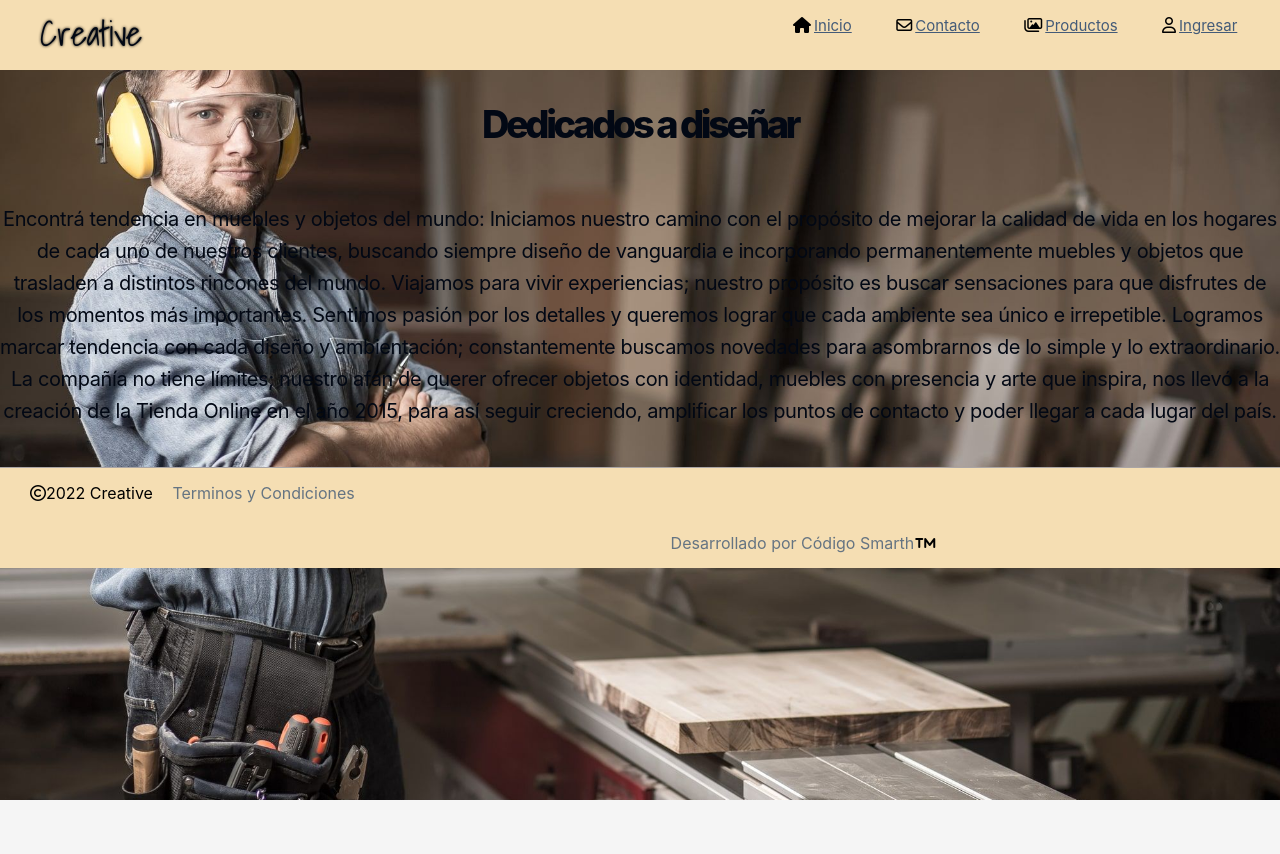
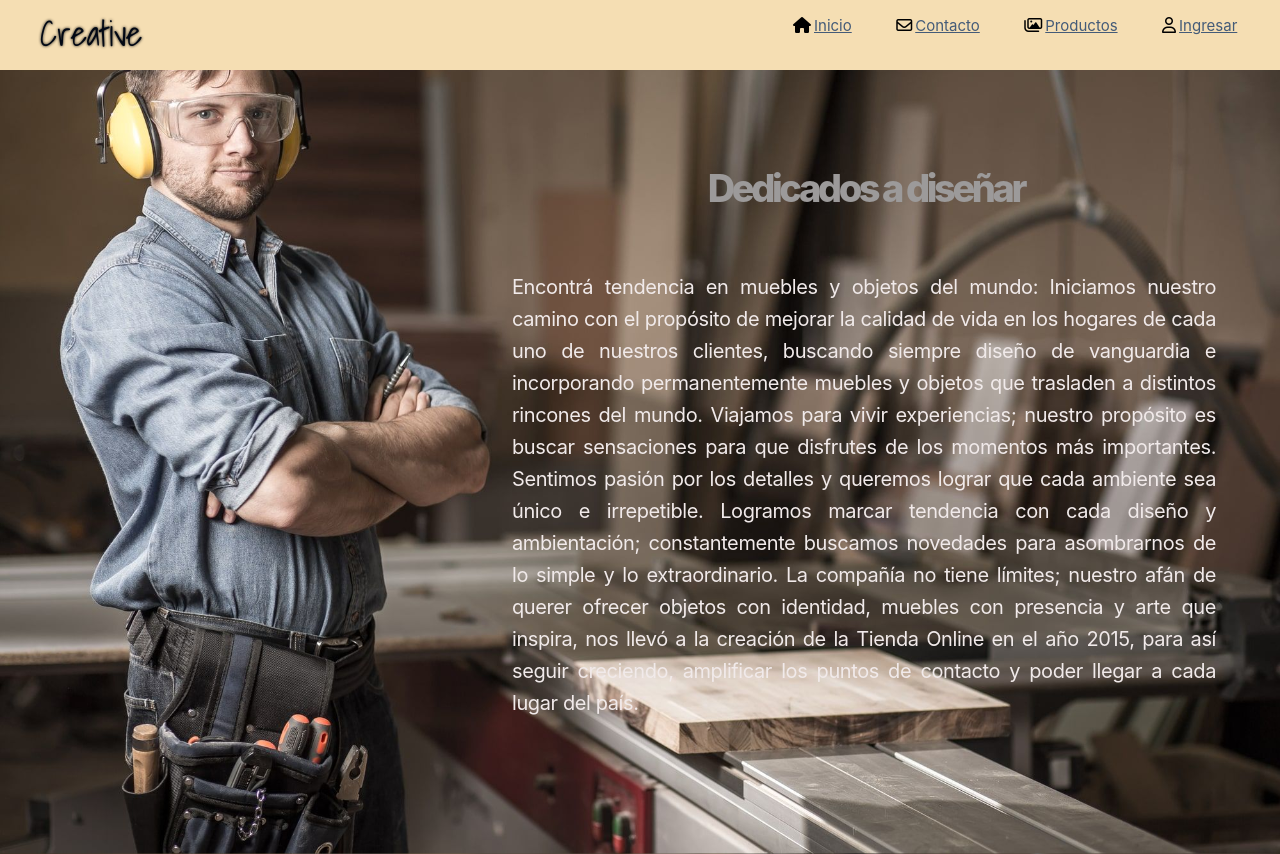
Before and after one commit to CodigoSmartDev/Coder.Desafio, a plain HTML site: page Paginas/empresa.html in a window 1280 px wide. Shown: the top 854 px of the page. Before the commit the page ends 800 px from the top, so only its background shows below. Drawn offline with Linux system fonts and the light colour scheme.

Commit message:
pre-entrega

```diff
--- a/CSS/style.css
+++ b/CSS/style.css
@@ -166,13 +166,20 @@ body{
 
 .encabezado-empresa{
     display: flex;
-    text-align: center;
+    text-align: end;
+    padding: 5% 0 15% 0;
+}
+
+.encabezado-empresa h1{
+    padding-right: 20%;
+    color: rgb(156, 154, 154)!important
 }
 
 .parrafo-empresa{
-    padding-top: 60px;
+    text-align: justify;
+    padding: 5% 5% 0px 40%;
     font-size: 20px;
-    color: var(--c-black);
+    color: #f1eaea;
     line-height: 160%;
     letter-spacing: -.02em;
 }
--- a/Paginas/empresa.html
+++ b/Paginas/empresa.html
@@ -37,11 +37,6 @@
                     La compañía no tiene límites; nuestro afán de querer ofrecer objetos con identidad, muebles con presencia y arte que inspira, nos llevó a la creación de la Tienda Online en el año 2015, para así seguir creciendo, amplificar los puntos de contacto y poder llegar a cada lugar del país.</p>
                 </div>
             </div>
-            <div>
-                <!-- <img src="../Imagenes/Empresa/mg-0375.jpg" alt="empresa"> -->
-                <!-- <p> Lorem ipsum dolor sit amet consectetur adipisicing elit. Cumque quaerat assumenda aliquid, voluptatem voluptate doloremque quibusdam animi amet consequuntur dolorum, facilis ratione vero veniam, neque quia quas natus rem </p>
-                <img src="../Imagenes/fabrica.jpeg" alt="interior de empresa"> -->
-            </div>
         </section>
     </main>
         <footer>
```
Also changed, not shown: index.html (+1 -1 lines).
